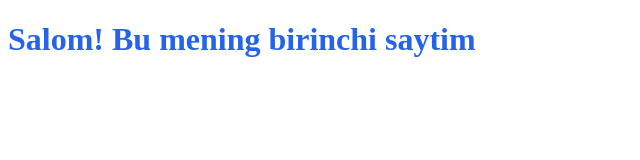
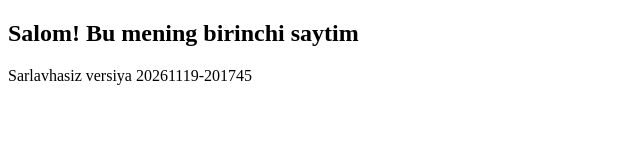
Before and after one commit to naviglobal/birinchi-sayt, a plain HTML site: page index.html in a window 1280 px wide. Shown: the whole page, without its empty margins (0-640 px from the left). Drawn offline with Linux system fonts and the light colour scheme.

Commit message:
Sarlavha h2 ga o'zgardi

```diff
--- a/index.html
+++ b/index.html
@@ -6,6 +6,7 @@
   <link rel="stylesheet" href="css/style.css">
 </head>
 <body>
-  <h1>Salom! Bu mening birinchi saytim</h1>
+  <h2>Salom! Bu mening birinchi saytim</h2>
+  <p>Sarlavhasiz versiya 20261119-201745</p>
 </body>
 </html>
```
Also changed, not shown: public/eslatma.txt (deleted).
